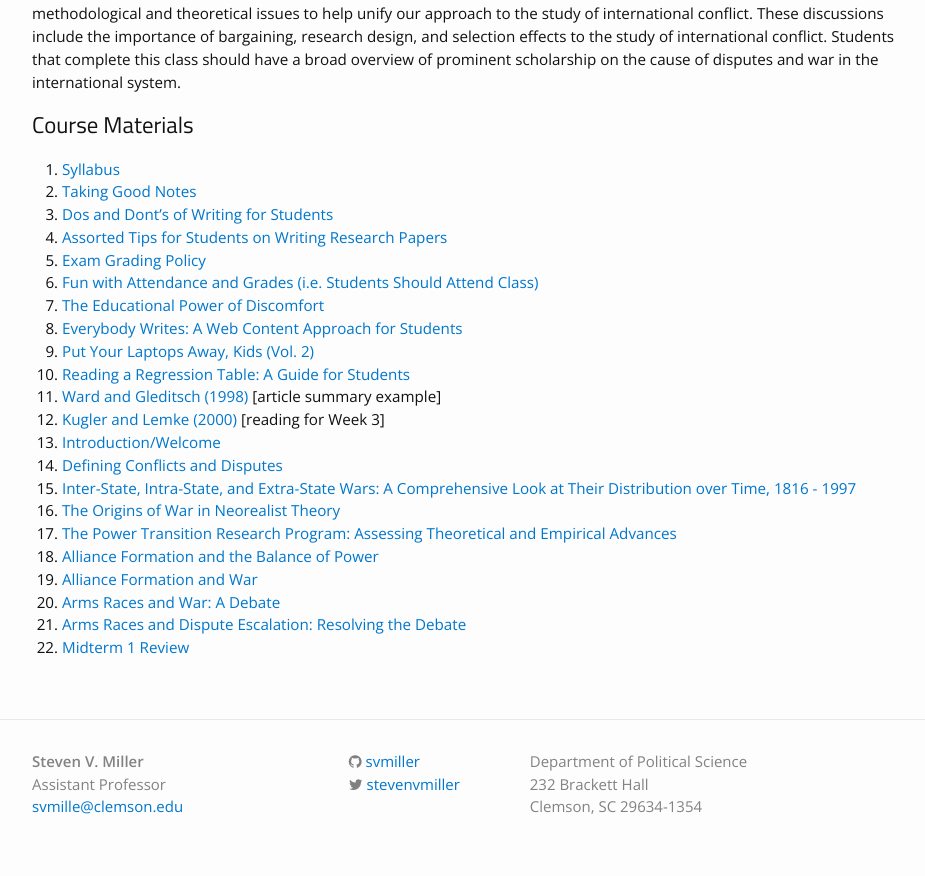
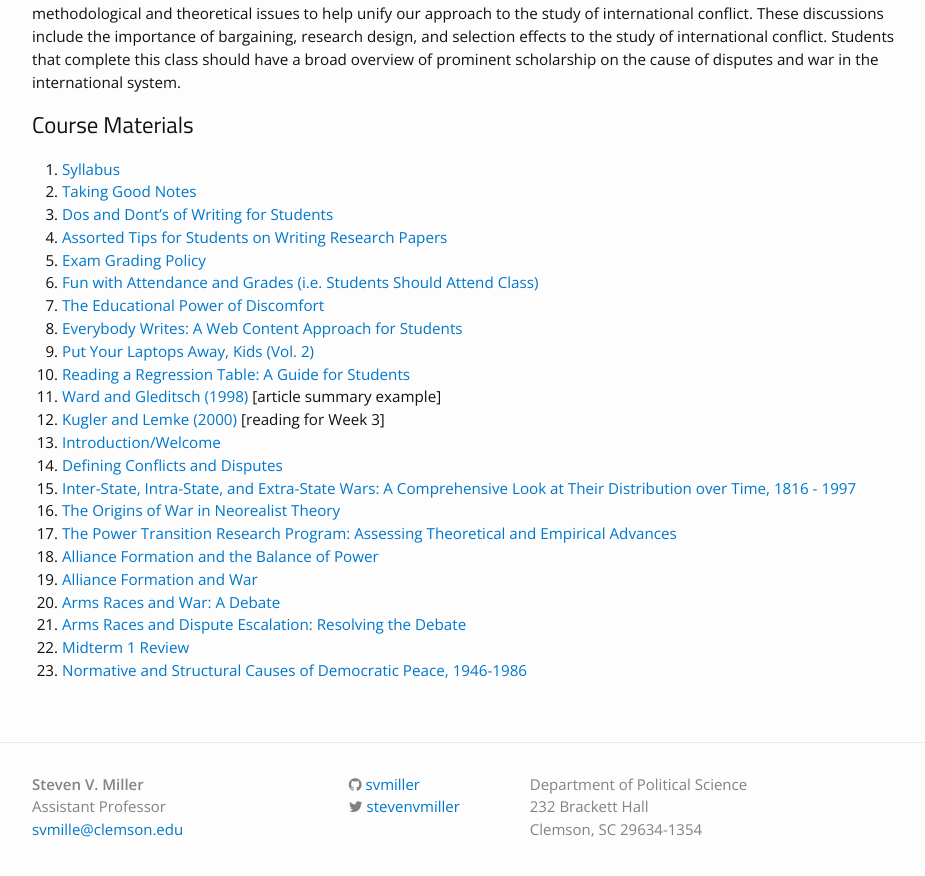
Before and after one commit to svmiller/svmiller.github.io, a Jekyll site: the page built from teaching/posc-3610.md, in a window 1280 px wide and 900 px high, scrolled down 669 px. Shown: the top 876 px of the window, without its empty margins (163-1088 px from the left). Built offline with Jekyll 4.4.1, drawn with Linux system fonts in a browser that asks for light colours; nearby versions of some CDN libraries; some web fonts are replaced.

Commit message:
add lectures 02.21.2017

```diff
--- a/teaching/posc-3610.md
+++ b/teaching/posc-3610.md
@@ -32,3 +32,4 @@
 20. [Arms Races and War: A Debate](https://www.dropbox.com/s/zstnd0dgx0mcxd2/posc3610-lecture-arms-races-debate.pdf?dl=0)
 21. [Arms Races and Dispute Escalation: Resolving the Debate](https://www.dropbox.com/s/topalyz7m1oc29n/posc3610-lecture-sample1997arde.pdf?dl=0)
 22. [Midterm 1 Review](https://www.dropbox.com/s/s1brij7soplzyqo/posc3610-midterm1-review.pdf?dl=0)
+23. [Normative and Structural Causes of Democratic Peace, 1946-1986](https://www.dropbox.com/s/0dq30vqvqswa098/posc3610-lecture-maozrussett1993nsc.pdf?dl=0)
```
Also changed, not shown: teaching/posc-3410.md (+1 -0 lines).
